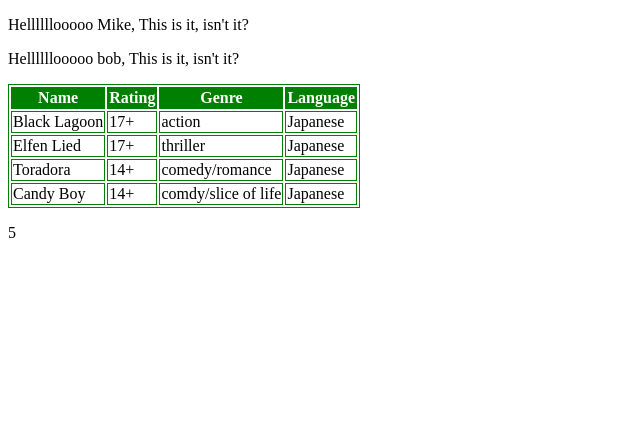
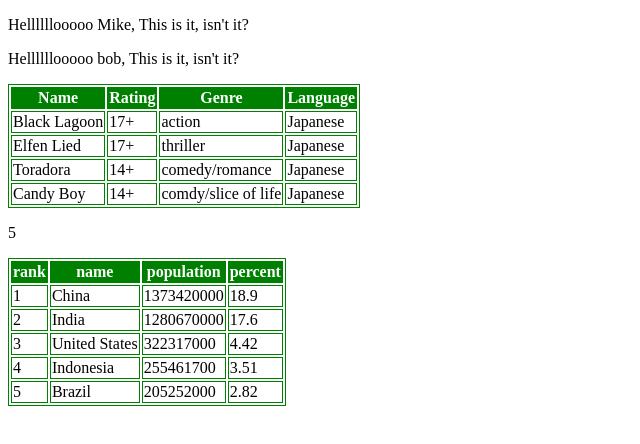
Before and after one commit to danisankovich/directive-practice, a plain HTML site: page index.html in a window 1280 px wide. Shown: the whole page, without its empty margins (0-640 px from the left). Drawn offline with nearby package versions, Linux system fonts and the light colour scheme.

Commit message:
more tables

```diff
--- a/app.js
+++ b/app.js
@@ -5,6 +5,14 @@
 app.controller('mainCtrl', function($scope) {
   // $scope.name = "world";
 });
+
+var populations = {
+  china: { rank: 1, name: "China", population: 1373420000, percent: 18.9 },
+  india: { rank: 2, name: "India", population: 1280670000, percent: 17.6 },
+  unitedStates: { rank: 3, name: "United States", population: 322317000, percent: 4.42 },
+  indonesia: { rank: 4, name: "Indonesia", population: 255461700, percent: 3.51 },
+  brazil: { rank: 5, name: "Brazil", population: 205252000, percent: 2.82 }
+};
 
 app.directive("timer", function() {
   return {
@@ -78,3 +86,16 @@
     },
   };
 });
+
+app.directive('prettyTable', function() {
+  return {
+    templateUrl: function(elem, attr) {
+      return "table.html";
+    },
+    controller: function($scope) {
+      $scope.data = populations;
+      $scope.headers= Object.keys($scope.data[Object.keys($scope.data)[0]]);
+      console.log($scope.headers);
+    }
+  };
+});
--- a/index.html
+++ b/index.html
@@ -21,6 +21,8 @@
 
     <timer start="10"></timer>
 
+    <pretty-table></pretty-table>
+
   </body>
 
 </html>
--- /dev/null
+++ b/table.html
@@ -0,0 +1,14 @@
+<table>
+  <thead>
+    <tr>
+      <th ng-repeat="header in headers">{{header}}</th>
+    </tr>
+  </thead>
+  <tbody>
+    <tr ng-repeat="(key, rowData) in data">
+      <td ng-repeat="(key, value) in rowData">
+        {{value}}
+      </td>
+    </tr>
+  </tbody>
+</table>
```
